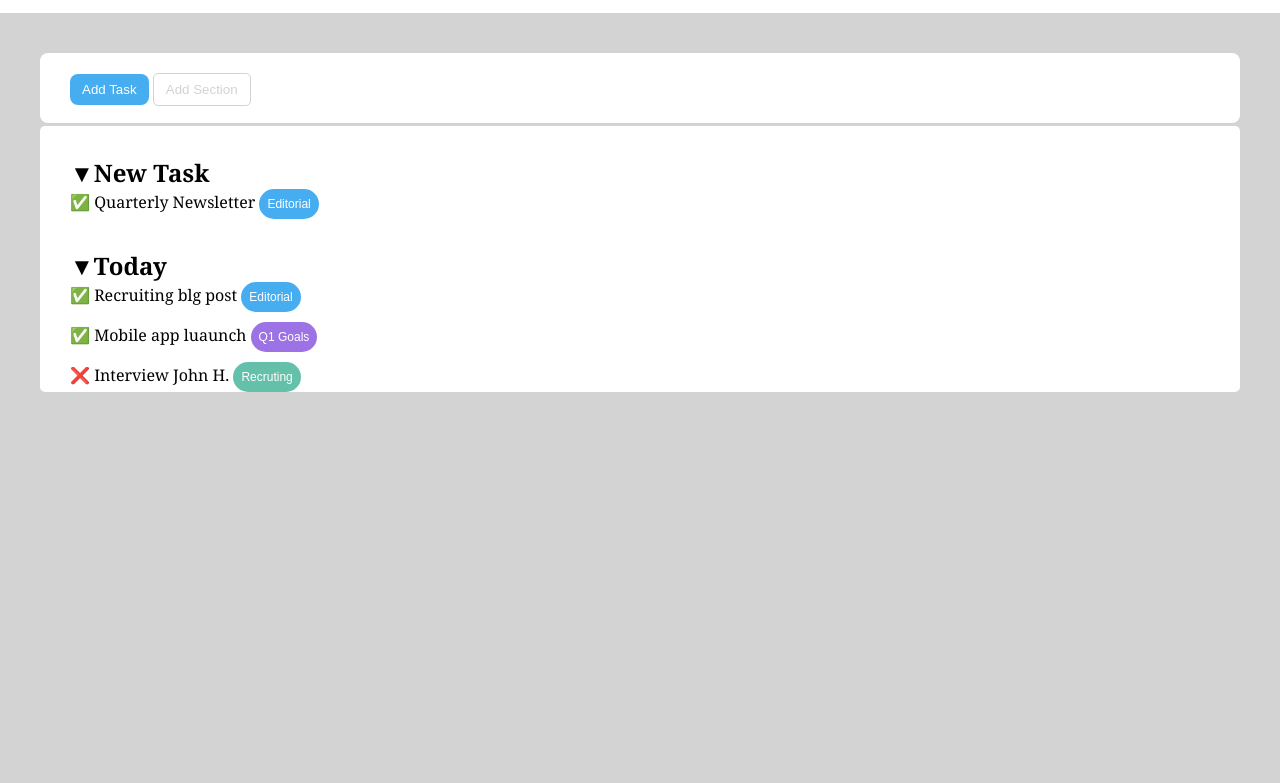
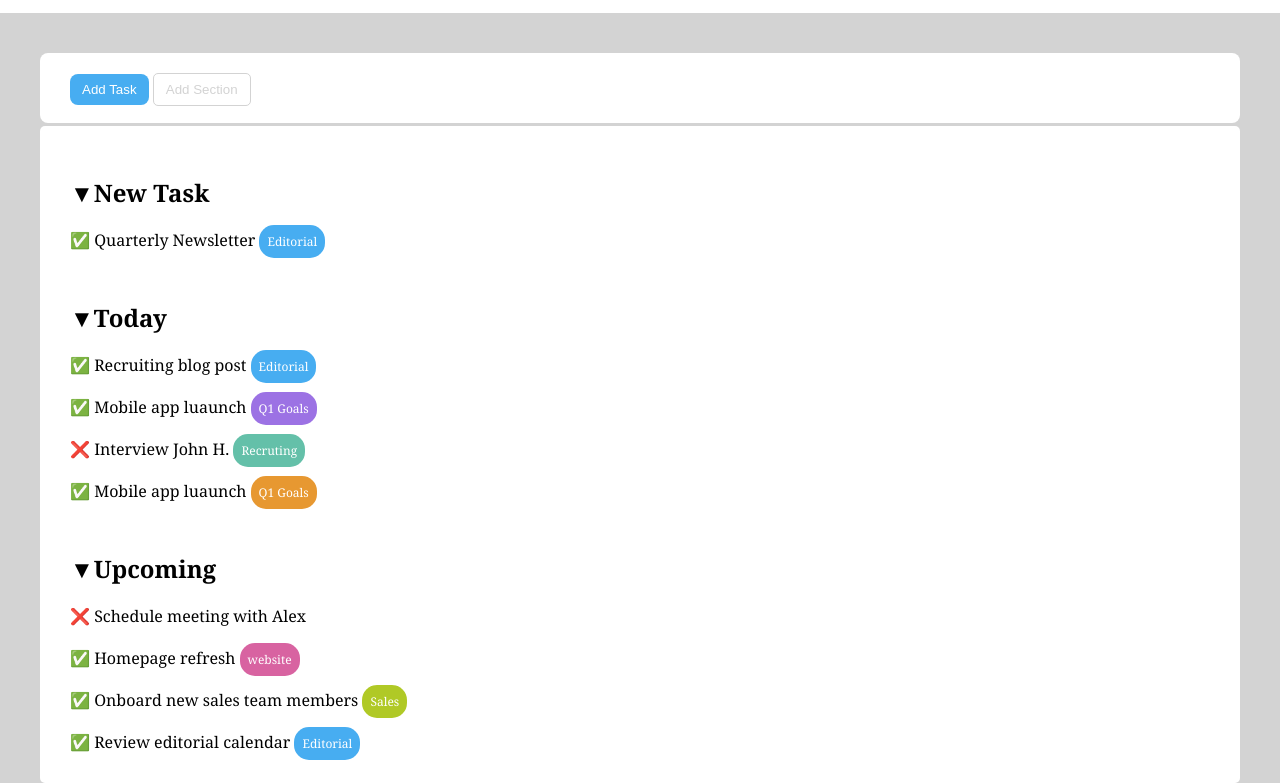
Before and after one commit to AlessiaCiabatti/html-css-toboolist, a plain HTML site: page index.html in a window 1280 px wide. Shown: the part 77-860 px from the top of the page. Before the commit the page ends 800 px from the top, so only its background shows below. Drawn offline with Linux system fonts and the light colour scheme.

Commit message:
[add] complete-list

```diff
--- a/css/style.css
+++ b/css/style.css
@@ -58,6 +58,7 @@ img{
   margin: 0 auto;
   border-radius: 5px;
   margin-top: 3px;
+  padding-bottom: 30px;
 }
 
 .container-list ul{
@@ -71,6 +72,10 @@ img{
 .container-list ul{
   padding-left: 30px;
   font-size: 16px;
+}
+
+.container-list li{
+  padding-top: 20px;
 }
 
 .container-list .button-list{
@@ -101,3 +106,33 @@ img{
   font-size: 12px;
   border: none;
 }
+
+.container-list .button-list-orange{
+  background-color: #e79831;
+  color: white;
+  margin-top: 10px;;
+  border-radius: 15px;
+  padding: 8px;
+  font-size: 12px;
+  border: none;
+}
+
+.container-list .button-list-pink{
+  background-color: #d863a1;
+  color: white;
+  margin-top: 10px;;
+  border-radius: 15px;
+  padding: 8px;
+  font-size: 12px;
+  border: none;
+}
+
+.container-list .button-list-lime{
+  background-color: #b0c926;
+  color: white;
+  margin-top: 10px;;
+  border-radius: 15px;
+  padding: 8px;
+  font-size: 12px;
+  border: none;
+}
--- a/index.html
+++ b/index.html
@@ -28,16 +28,24 @@
       <div class="container-list">
         <ul>
           <li><h2>&#9660;New Task</h2></li>
-          <li>&#9989; Quarterly Newsletter <button class="button-list">Editorial</button></li>
+          <li>&#9989; Quarterly Newsletter <spna class="button-list">Editorial</spna></li>
         </ul>
 
         <ul>
           <li><h2>&#9660;Today</h2></li>
-          <li>&#9989; Recruiting blg post <button class="button-list">Editorial</button></li>
-          <li>&#9989; Mobile app luaunch <button class="button-list-purple">Q1 Goals</button></li>
-          <li>&#10060; Interview John H. <button class="button-list-green">Recruting</button></li>
+          <li>&#9989; Recruiting blog post <span class="button-list">Editorial</span></li>
+          <li>&#9989; Mobile app luaunch <span class="button-list-purple">Q1 Goals</span></li>
+          <li>&#10060; Interview John H. <span class="button-list-green">Recruting</span></li>
+          <li>&#9989; Mobile app luaunch <span class="button-list-orange">Q1 Goals</span></li>
         </ul>
 
+        <ul>
+          <li><h2>&#9660;Upcoming</h2></li>
+          <li>&#10060; Schedule meeting with Alex
+          <li>&#9989; Homepage refresh <span class="button-list-pink">website</span></li>
+          <li>&#9989; Onboard new sales team members <span class="button-list-lime">Sales</span></li>
+          <li>&#9989; Review editorial calendar <span class="button-list">Editorial</span></li>
+        </ul>
       </div>
     </section>
   </main>
```
